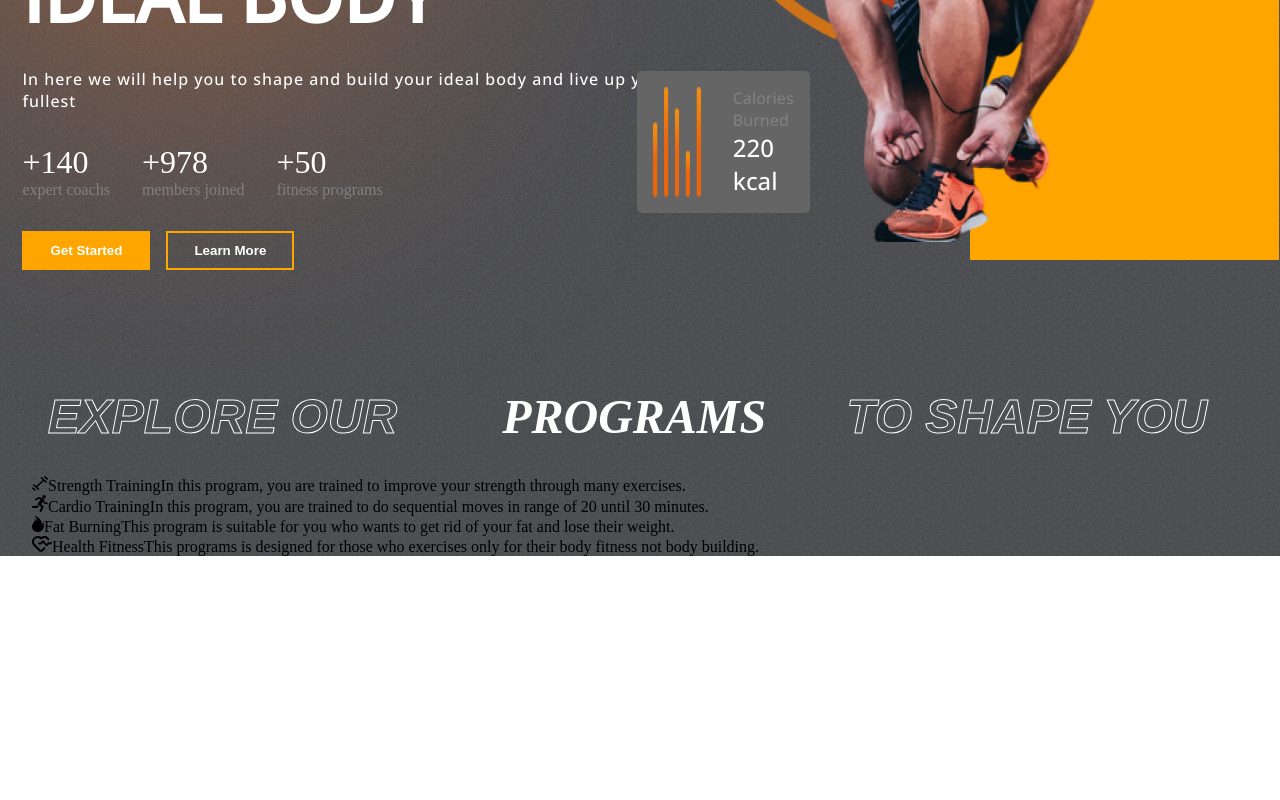
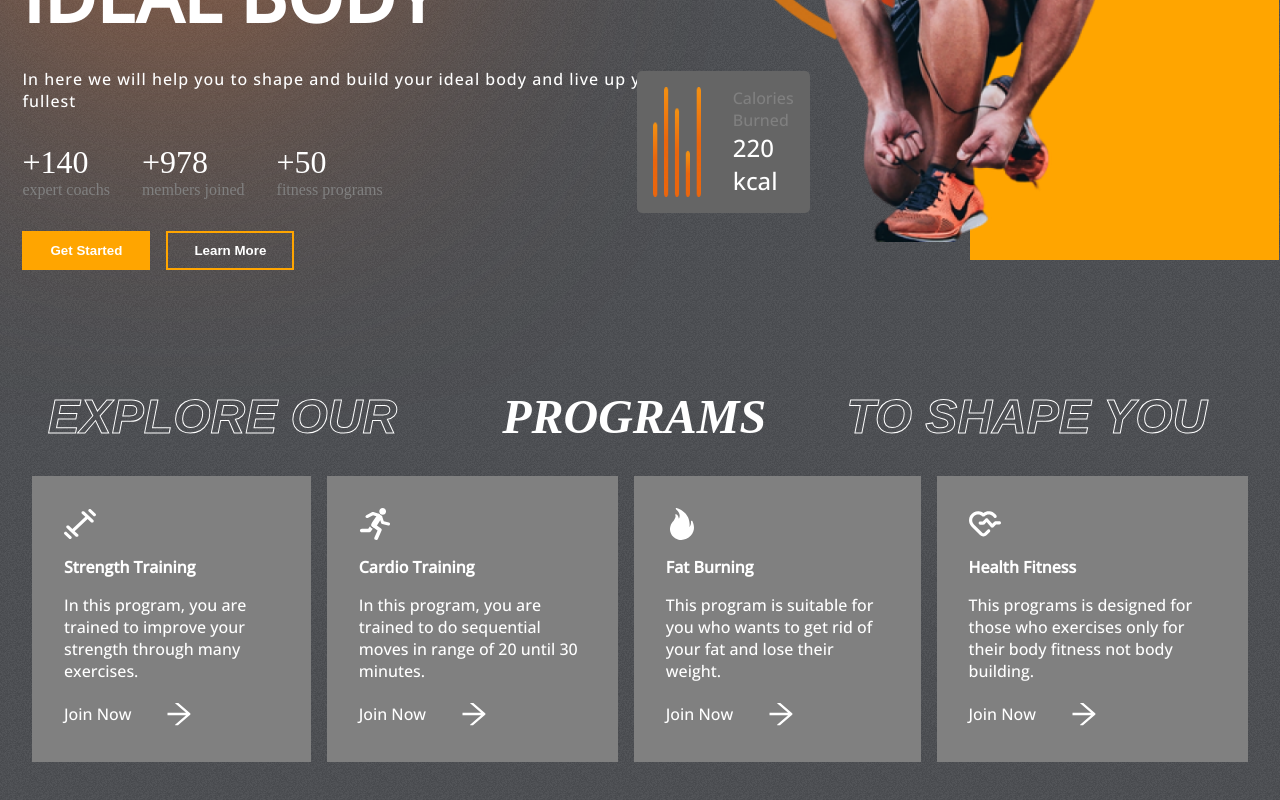
Before and after one commit to namiqmamedov/Gym-Flex-React, a React (Vite) app: page / in a window 1280 px wide. Shown: the part 441-1241 px from the top of the page. Before the commit the page ends 997 px from the top, so only its background shows below. Built offline with nearby package versions, Linux system fonts and the light colour scheme.

Commit message:
feat: Created reasons section

```diff
--- a/package.json
+++ b/package.json
@@ -15,7 +15,8 @@
     "bootstrap": "^5.2.3",
     "react": "^18.2.0",
     "react-bootstrap": "^2.7.2",
-    "react-dom": "^18.2.0"
+    "react-dom": "^18.2.0",
+    "react-icons": "^4.8.0"
   },
   "devDependencies": {
     "@types/react": "^18.0.28",
--- a/src/App.jsx
+++ b/src/App.jsx
@@ -1,6 +1,7 @@
 import './App.css'
 import Hero from './components/Hero/Hero'
 import Programs from './components/Programs/Programs'
+import Reasons from './components/Reasons/Reasons'
 
 
 function App() {
@@ -9,6 +10,7 @@ function App() {
         <div className="App">
                 <Hero/>
                 <Programs/>
+                <Reasons/>
         </div>
     )
 }
--- a/src/components/Programs/Programs.css
+++ b/src/components/Programs/Programs.css
@@ -5,8 +5,7 @@
   gap: 2rem;
   padding: 0 2rem;
 }
-
-.programs-header {
+.Programs .programs-header {
   display: flex;
   gap: 5rem;
   font-weight: bold;
@@ -15,4 +14,44 @@
   text-transform: uppercase;
   font-style: italic;
   color: white;
+}
+.Programs .program-categories {
+  display: flex;
+  gap: 1rem;
+}
+.Programs .category {
+  display: flex;
+  flex-direction: column;
+  background-color: grey;
+  padding: 2rem;
+  gap: 1rem;
+  color: white;
+  justify-content: space-between;
+  transition: 0.3s;
+}
+.Programs .category:hover {
+  background: linear-gradient(210.41deg, rgb(250, 80, 66) 1.14%, rgb(255, 167, 57) 100.75%);
+  cursor: pointer;
+  transition: 0.3s;
+}
+.Programs .category svg {
+  fill: white;
+  width: 2rem;
+  height: 2rem;
+}
+.Programs .category .card-title {
+  font-weight: bold;
+  font-family: "Open Sans", sans-serif;
+}
+.Programs .category .card-subtitle {
+  font-family: "Open Sans", sans-serif;
+}
+.Programs .category .join-now {
+  display: flex;
+  align-items: center;
+  gap: 2rem;
+  font-family: "Open Sans", sans-serif;
+}
+.Programs .category .join-now img {
+  width: 1rem;
 }/*# sourceMappingURL=Programs.css.map */
--- a/src/components/Programs/Programs.jsx
+++ b/src/components/Programs/Programs.jsx
@@ -1,6 +1,7 @@
 import React from 'react'
 import './Programs.scss'
 import {programsData} from '../../data/programsData'
+import {AiOutlineArrowRight} from 'react-icons/ai'
 
 const Programs = () => {
     return (
@@ -15,10 +16,11 @@ const Programs = () => {
                 {programsData.map((program) => (
                     <div className='category'>
                         {program.image}
-                        <span>{program.heading}</span>
-                        <span>{program.details}</span>
+                        <span className='card-title'>{program.heading}</span>
+                        <span className='card-subtitle'>{program.details}</span>
                         <div className="join-now">
-                            {/* <img src={} alt="" /> */}
+                            <span>Join Now</span>
+                           <AiOutlineArrowRight/>
                         </div>
                     </div>
                 ))}
--- a/src/components/Programs/Programs.scss
+++ b/src/components/Programs/Programs.scss
@@ -4,7 +4,6 @@
     flex-direction: column;
     gap: 2rem;
     padding: 0 2rem;
-}
 
     .programs-header{
         display: flex;
@@ -16,3 +15,55 @@
         font-style: italic;
         color: white;
     }
+
+    .program-categories{
+        display: flex;
+        gap: 1rem;
+    }
+
+    .category{
+        display: flex;
+        flex-direction: column;
+        background-color: grey;
+        padding: 2rem;
+        gap: 1rem;
+        color: white;
+        justify-content: space-between;
+        transition: 0.3s ;
+
+        &:hover{
+            background: linear-gradient(210.41deg, rgb(250, 80, 66) 1.14%, rgb(255, 167, 57) 100.75%);
+            cursor: pointer;
+            transition: 0.3s;
+        }
+
+        svg{
+            fill: white;
+            width: 2rem;
+            height: 2rem;
+        }
+
+        .card-title{
+            font-weight: bold;
+            font-family: 'Open Sans',sans-serif;
+        }
+
+        .card-subtitle{
+            font-family: 'Open Sans',sans-serif;
+        }
+
+
+        .join-now{
+            display: flex;
+            align-items: center;
+            gap: 2rem;
+            font-family: 'Open Sans',sans-serif;
+
+
+            img{
+                width: 1rem;
+            }
+        }
+
+    }
+}
--- /dev/null
+++ b/src/components/Reasons/Reasons.jsx
@@ -0,0 +1,13 @@
+import React from 'react'
+import './Reasons.scss'
+
+
+const Reasons = () => {
+  return (
+    <div className="Reasons" id="reasons">
+
+    </div>
+  )
+}
+
+export default Reasons
```
Also changed, not shown: src/components/Reasons/Reasons.scss (added), 2 other files (tests, documents, lock files or other folders). Lines whose indentation alone changed are shown as unchanged.
